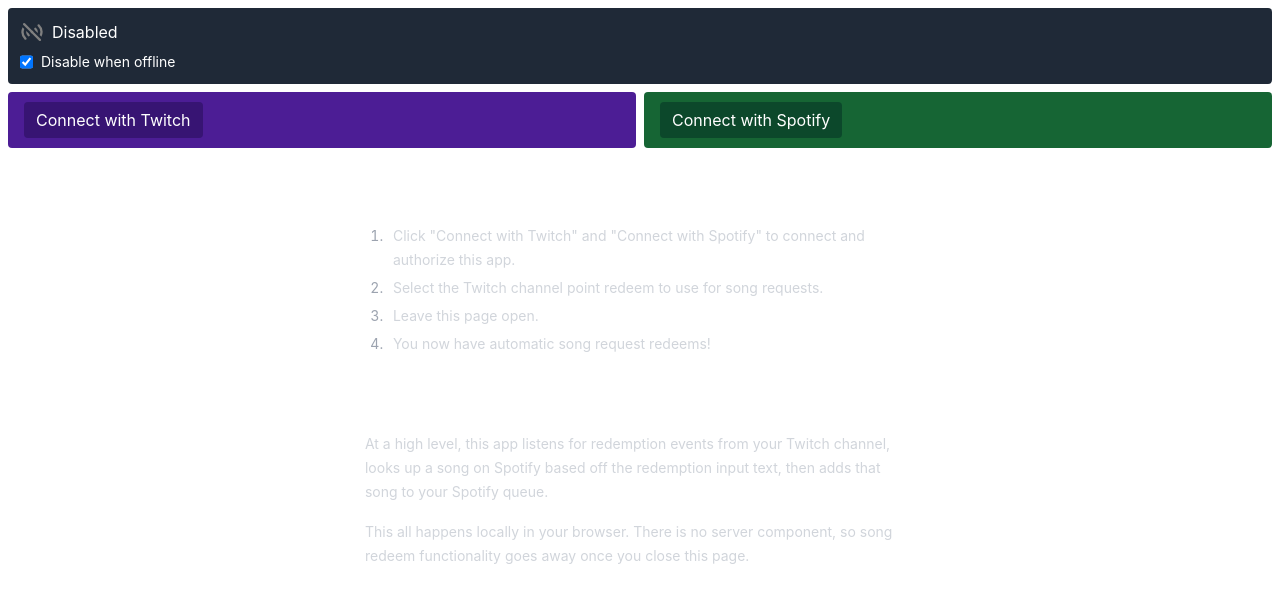
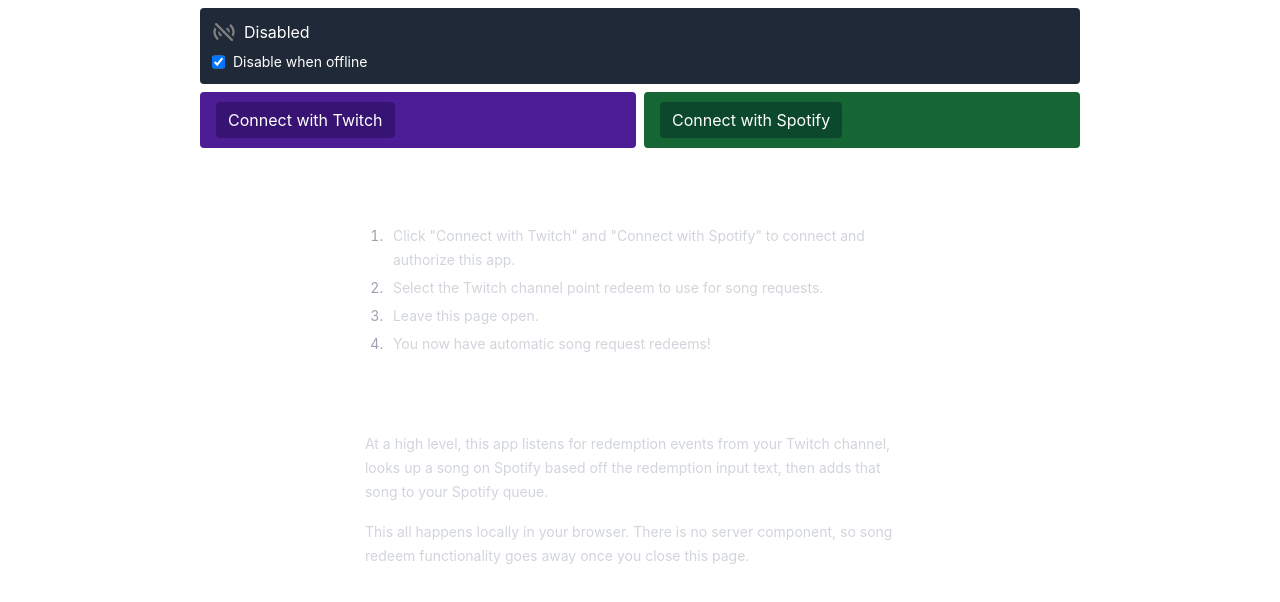
Before and after one commit to pencels-stationery-shop/song-req, a React (Vite) app: page / in a window 1280 px wide. Shown: the top 602 px of the page. Built offline with nearby package versions, Linux system fonts and the light colour scheme.

Commit message:
Update layout

```diff
--- a/src/App.tsx
+++ b/src/App.tsx
@@ -4,7 +4,7 @@
 
 function App() {
   return (
-    <div className="container mx-auto p-2 flex flex-col gap-2">
+    <div className="container lg:max-w-4xl md:max-w-2xl mx-auto p-2 flex flex-col gap-2">
       <Listener />
       <div className="grid grid-rows-2 lg:grid-rows-1 lg:grid-cols-2 gap-2">
         <TwitchPanel />
```
